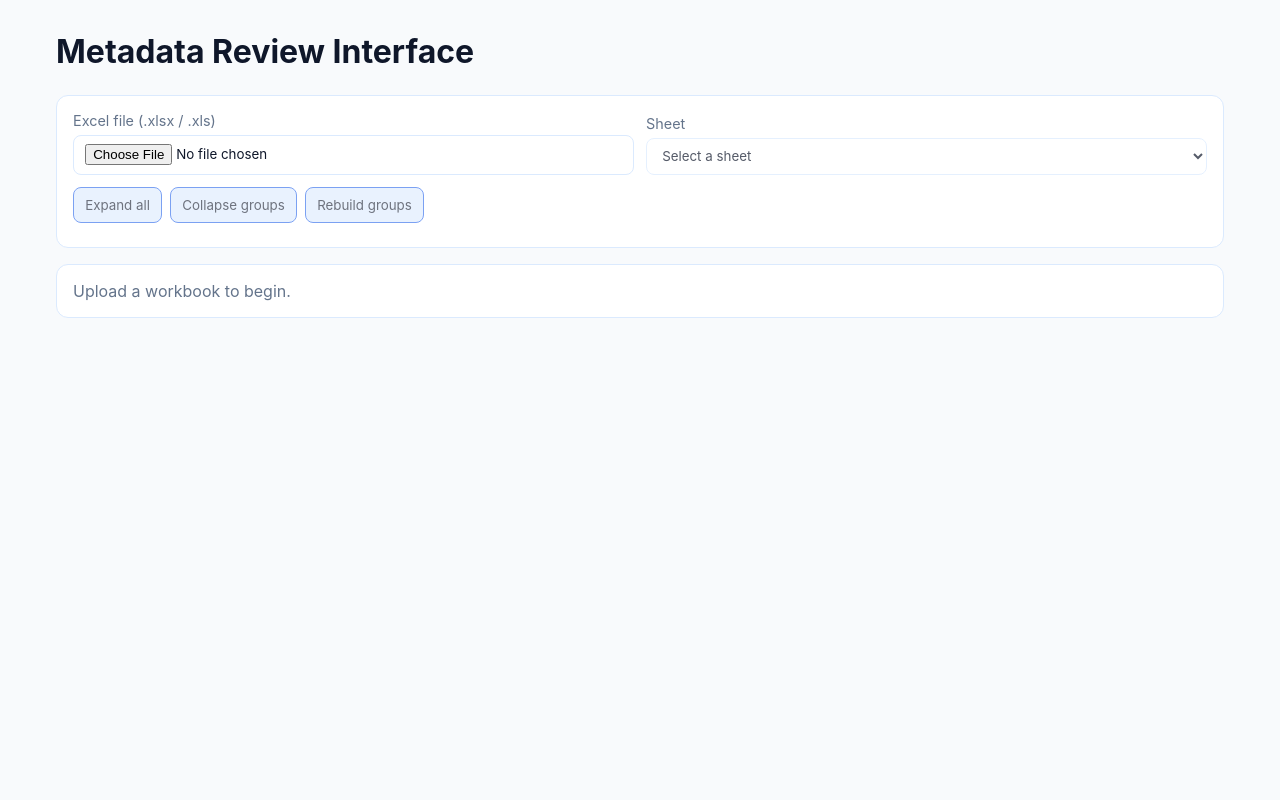
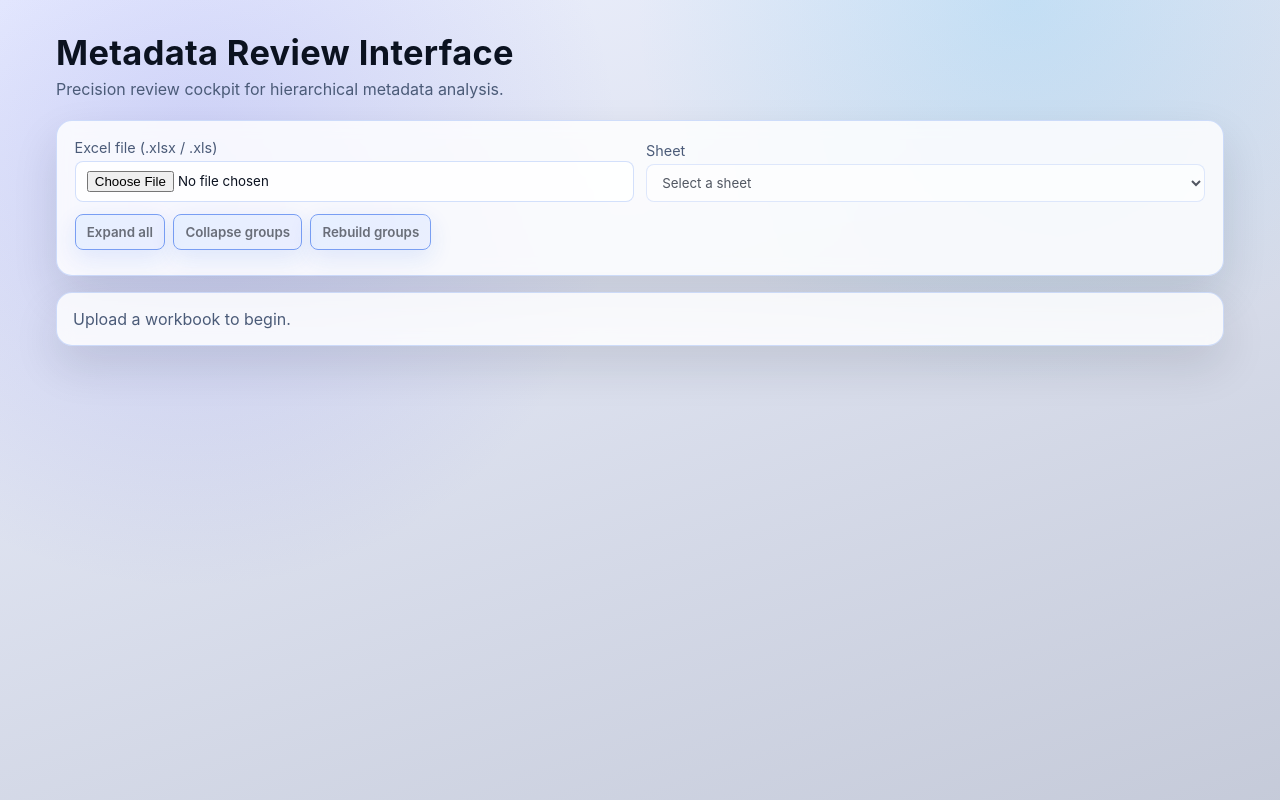
Before and after one commit to antonuccievan/MetadataReview, a plain HTML site: page index.html in a window 1280 px wide. Drawn offline with Linux system fonts and the light colour scheme.

Commit message:
Update header mapping and modernize metadata review UI

```diff
--- a/app.js
+++ b/app.js
@@ -109,13 +109,20 @@ async function loadSheetRows() {
     return;
   }
 
-  const sourceHeaders = (grid[0] || []).map((h, i) => (h || `Column ${i + 1}`).toString().trim());
+  const headerRow = grid[0] || [];
+  const firstHeaderCell = String(headerRow[0] ?? "").trim();
+  const headerOffset = firstHeaderCell ? 0 : 1;
+
+  const sourceHeaders = headerRow
+    .slice(headerOffset)
+    .map((h, i) => (String(h ?? "").trim() || `Column ${headerOffset + i + 1}`));
+
   state.headers = ["Hierarchy", ...sourceHeaders];
 
   const dataRows = grid.slice(1).map((row, index) => {
     const mapped = {};
     sourceHeaders.forEach((header, colIndex) => {
-      mapped[header] = row[colIndex] ?? "";
+      mapped[header] = row[colIndex + headerOffset] ?? "";
     });
 
     const parentValue = normalizeHierarchyValue(row[2]);
--- a/index.html
+++ b/index.html
@@ -7,24 +7,28 @@
   <style>
     :root {
       color-scheme: light dark;
-      --bg: #f8fafc;
-      --surface: #ffffff;
-      --text: #0f172a;
-      --muted: #64748b;
-      --border: #dbeafe;
+      --bg: #eef2ff;
+      --surface: rgba(255, 255, 255, 0.82);
+      --surface-strong: #ffffff;
+      --text: #0b1220;
+      --muted: #4b5b78;
+      --border: rgba(37, 99, 235, 0.2);
       --accent: #2563eb;
-      --accent-soft: #dbeafe;
+      --accent-soft: linear-gradient(120deg, #dbeafe, #e0e7ff);
+      --shadow: 0 20px 45px rgba(15, 23, 42, 0.12);
     }
 
     @media (prefers-color-scheme: dark) {
       :root {
         --bg: #020617;
-        --surface: #0b1120;
+        --surface: rgba(8, 20, 44, 0.78);
+        --surface-strong: #0b1120;
         --text: #e2e8f0;
-        --muted: #94a3b8;
-        --border: #1e293b;
+        --muted: #8aa1c2;
+        --border: rgba(96, 165, 250, 0.25);
         --accent: #60a5fa;
-        --accent-soft: #172554;
+        --accent-soft: linear-gradient(130deg, #172554, #1d4ed8);
+        --shadow: 0 18px 55px rgba(2, 6, 23, 0.7);
       }
     }
 
@@ -35,7 +39,11 @@
 
     body {
       margin: 0;
-      background: var(--bg);
+      min-height: 100vh;
+      background:
+        radial-gradient(circle at 15% 20%, rgba(99, 102, 241, 0.2), transparent 34%),
+        radial-gradient(circle at 80% 0%, rgba(56, 189, 248, 0.18), transparent 30%),
+        linear-gradient(160deg, var(--bg), color-mix(in oklab, var(--bg) 84%, #0f172a));
       color: var(--text);
     }
 
@@ -47,15 +55,24 @@
 
     h1 {
       margin-top: 0;
-      margin-bottom: 1.5rem;
+      margin-bottom: 0.35rem;
+      font-size: clamp(1.5rem, 3vw, 2.15rem);
+      letter-spacing: 0.01em;
+    }
+
+    .subtitle {
+      margin: 0 0 1.35rem;
+      color: var(--muted);
     }
 
     .panel {
       background: var(--surface);
       border: 1px solid var(--border);
-      border-radius: 12px;
-      padding: 1rem;
+      border-radius: 16px;
+      padding: 1.1rem;
       margin-bottom: 1rem;
+      box-shadow: var(--shadow);
+      backdrop-filter: blur(8px);
     }
 
     .upload-grid {
@@ -95,6 +112,8 @@
       cursor: pointer;
       background: var(--accent-soft);
       border-color: var(--accent);
+      font-weight: 600;
+      box-shadow: 0 8px 24px color-mix(in oklab, var(--accent) 20%, transparent);
     }
 
     button:disabled {
@@ -114,9 +133,11 @@
     .table-wrap {
       overflow: auto;
       border: 1px solid var(--border);
-      border-radius: 12px;
+      border-radius: 16px;
       background: var(--surface);
       max-height: 72vh;
+      box-shadow: var(--shadow);
+      backdrop-filter: blur(8px);
     }
 
     .table-wrap:focus {
@@ -133,7 +154,7 @@
     thead th {
       position: sticky;
       top: 0;
-      background: var(--surface);
+      background: color-mix(in oklab, var(--surface-strong) 82%, var(--accent));
       z-index: 2;
       border-bottom: 2px solid var(--border);
     }
@@ -141,7 +162,7 @@
     .sticky-col {
       position: sticky;
       left: 0;
-      background: var(--surface);
+      background: color-mix(in oklab, var(--surface-strong) 94%, var(--accent));
       z-index: 1;
       box-shadow: 2px 0 0 var(--border);
     }
@@ -158,6 +179,10 @@
       font-size: 0.9rem;
       white-space: nowrap;
       vertical-align: top;
+    }
+
+    tbody tr:hover td {
+      background: color-mix(in oklab, var(--accent) 10%, transparent);
     }
 
     tr.hidden {
@@ -238,6 +263,7 @@
 <body>
   <main class="container">
     <h1>Metadata Review Interface</h1>
+    <p class="subtitle">Precision review cockpit for hierarchical metadata analysis.</p>
     <section class="panel">
       <div class="upload-grid">
         <div>
```
